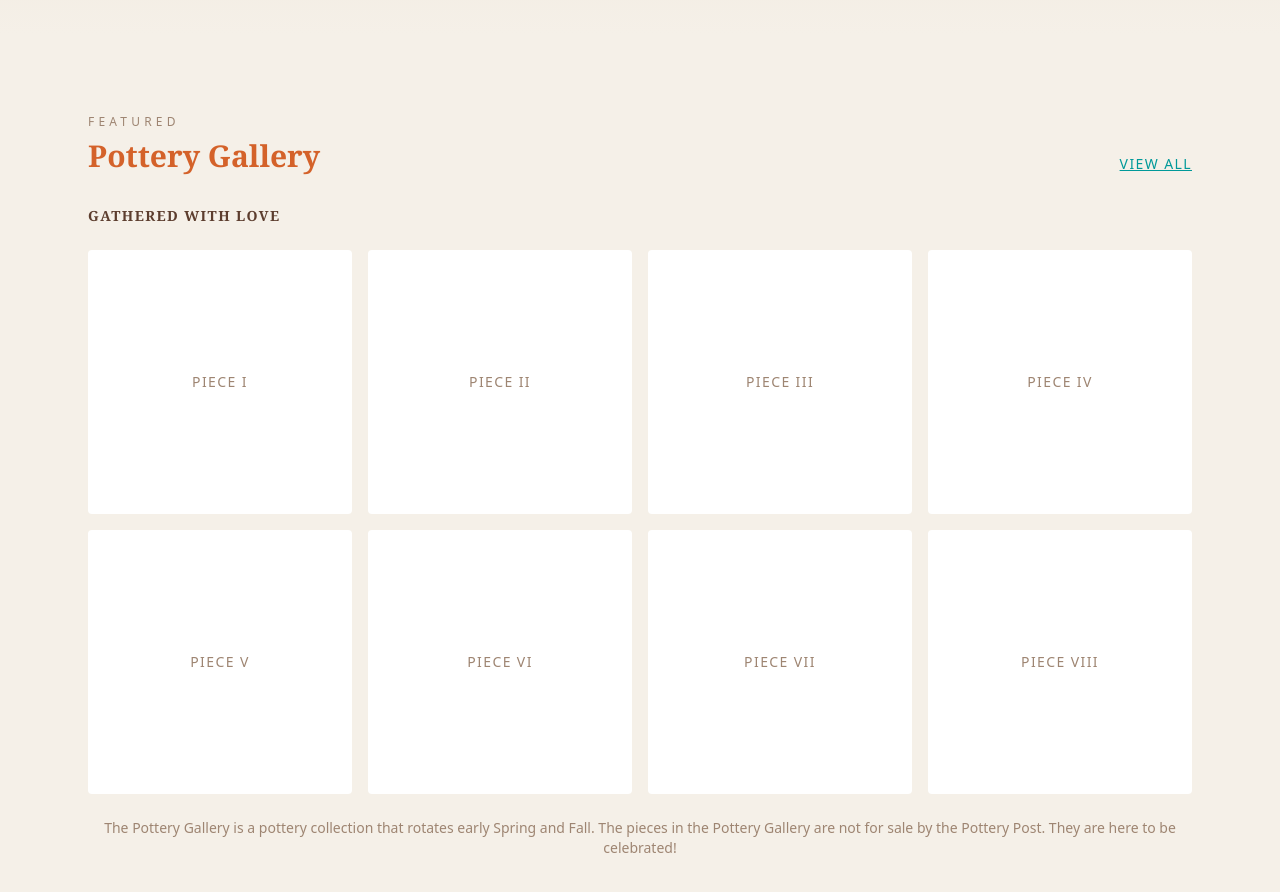
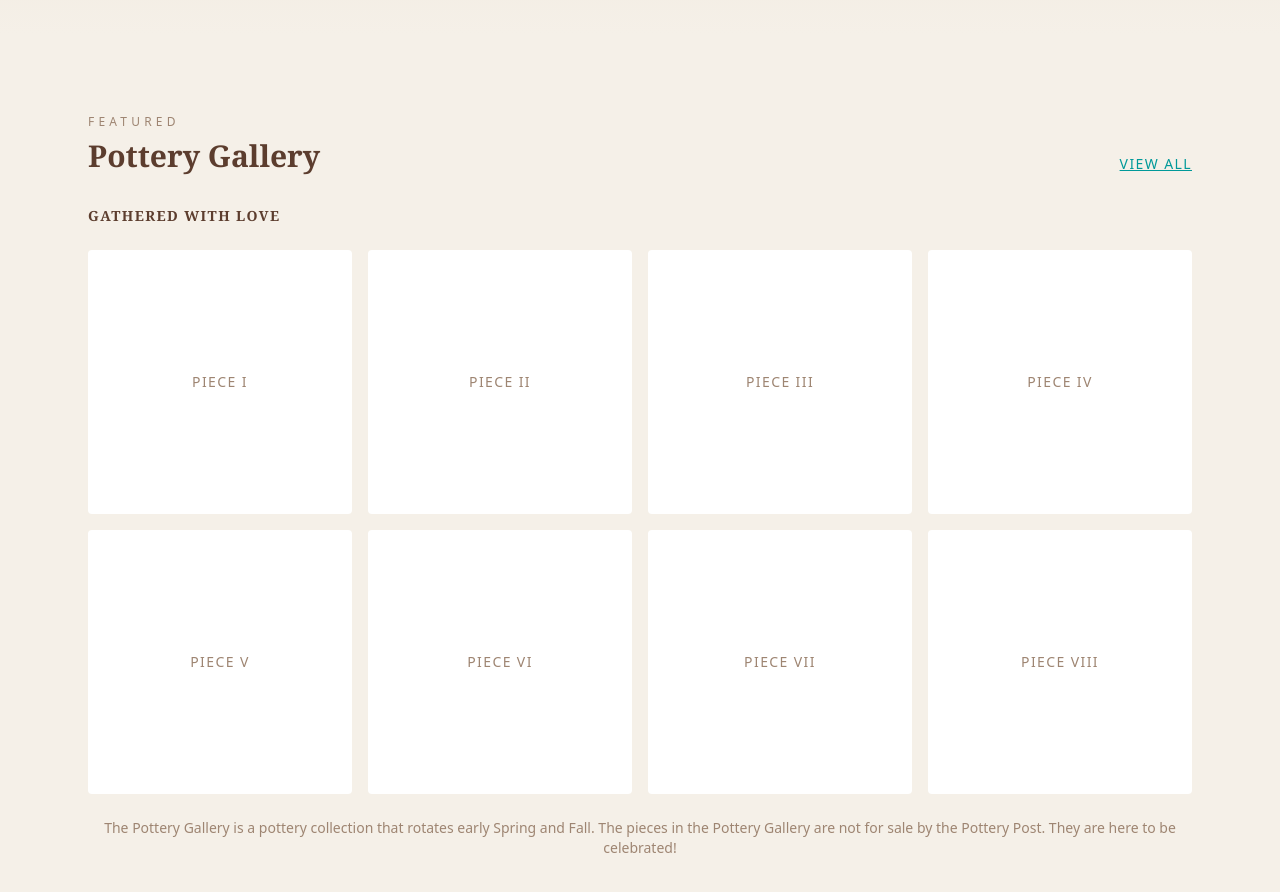
Before and after one commit to VanessaAnneliese/pottery-post-website, a Next.js app: page / in a window 1280 px wide. Shown: the part 1500-2392 px from the top of the page. Built offline with nearby package versions, Linux system fonts and the light colour scheme.

Commit message:
Match Pottery Gallery heading color to Pottery Directory heading on homepage

```diff
--- a/app/page.tsx
+++ b/app/page.tsx
@@ -52,7 +52,7 @@ export default function Home() {
             <p className="text-xs tracking-widest uppercase mb-2" style={{ color: "#9E8572", letterSpacing: "0.35em", fontFamily: "system-ui, sans-serif" }}>
               Featured
             </p>
-            <h2 className="text-3xl font-bold" style={{ fontFamily: "Georgia, serif", color: "#D4622A" }}>Pottery Gallery</h2>
+            <h2 className="text-3xl font-bold" style={{ fontFamily: "Georgia, serif", color: "#5C3D2E" }}>Pottery Gallery</h2>
           </div>
           <Link href="/gallery" className="text-sm tracking-widest uppercase underline" style={{ color: "#009999", fontFamily: "system-ui, sans-serif" }}>
             View all
```
